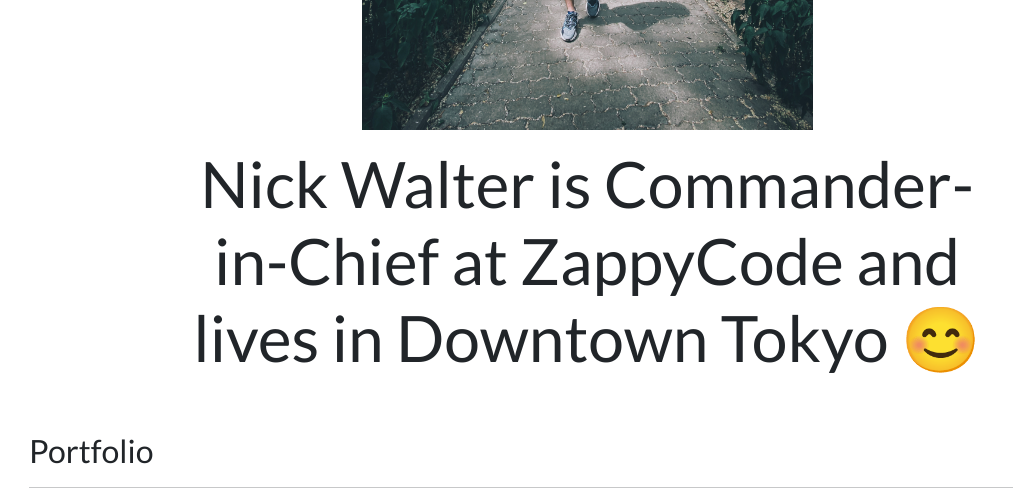
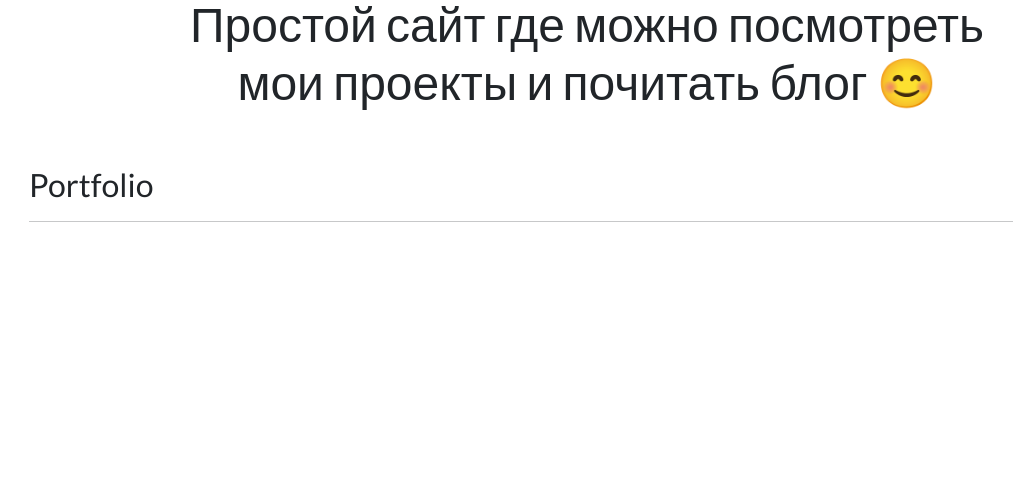
Before and after one commit to KhizhnyakSergey/Personal_portfolio, a Django app: template portfolio/templates/portfolio/home.html in a window 1280 px wide. Shown: the part 393-897 px from the top of the page, without its empty margins (53-1066 px from the left). After the commit the page ends 615 px from the top, so only its background shows below. Run offline with Django 4.2, Linux system fonts and the light colour scheme; the template is opened without the code that fills it, so the values that code supplies are empty.

Commit message:
Последние правки перед деплоем.

```diff
--- a/portfolio/static/portfolio/custom.css
+++ b/portfolio/static/portfolio/custom.css
@@ -19,9 +19,13 @@
     font-size: 4rem;
 }
 
+#hometext {
+    font-size: 1.5rem;
+}
+
 @media (min-width: 992px) {
     #hometext {
-        font-size: 4rem;
+        font-size: 3rem;
     }
     #blogdetailtitle {
         font-size: 3rem;
--- a/portfolio/templates/portfolio/home.html
+++ b/portfolio/templates/portfolio/home.html
@@ -4,13 +4,13 @@
 
 <div class="row justify-content-center my-3">
   <div class="col-5">
-    <img src="{% static 'portfolio/IMG_5907.jpg' %}" class="img-fluid">
+    <img src="{% static 'portfolio/Sergey.jpg' %}" class="img-fluid" >
   </div>
 </div>
 
 <div class="row justify-content-center mb-3">
   <div class="col-md-9 text-center">
-    <h1 id="hometext" class="font-weight-bold">Nick Walter is Commander-in-Chief at ZappyCode and lives in Downtown Tokyo 😊</h1>
+    <h1 id="hometext" class="font-weight-bold">Простой сайт где можно посмотреть мои проекты и почитать блог 😊</h1>
   </div>
 </div>
 
```
Also changed, not shown: db.sqlite3, media/portfolio/images/2_SCL8LZ0.jpg (added), media/portfolio/images/2_nBvBjkW.jpg (added), media/portfolio/images/2_vwqpATA.jpg (added), media/portfolio/images/3.jpg (added), media/portfolio/images/jetbr.png (added), media/portfolio/images/udempr.png (added), portfolio/static/portfolio/IMG_5907.JPG (deleted), 2 other files.
